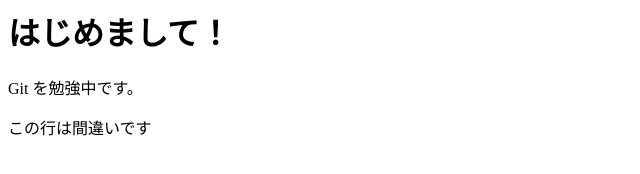
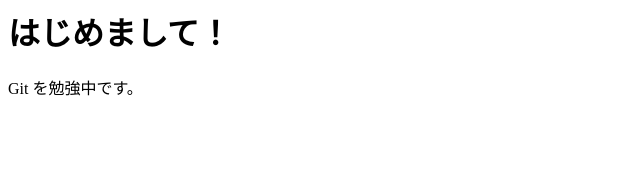
Before and after one commit to yuheitak/my-profile-site, a plain HTML site: page index.html in a window 1280 px wide. Shown: the whole page, without its empty margins (0-640 px from the left). Drawn offline with Linux system fonts and the light colour scheme.

Commit message:
Revert "まちがった行を追加"
This reverts commit c64e992b773a1a36153fc75edace249321f1e13e.

```diff
--- a/index.html
+++ b/index.html
@@ -1,3 +1,2 @@
 <h1>はじめまして！</h1>
 <p>Git を勉強中です。</p>
-<p>この行は間違いです</p>
```
